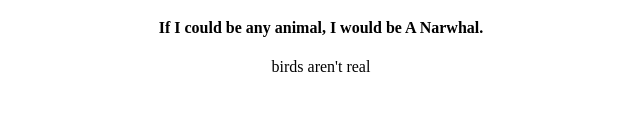
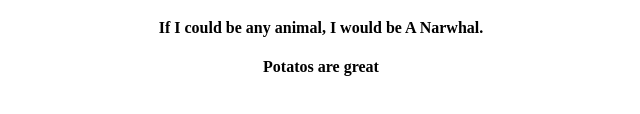
Before and after one commit to Kmann95/my-profile, a plain HTML site: page index.html in a window 1280 px wide. Shown: the part 290-404 px from the top of the page, 319-959 px from the left. Drawn offline with Linux system fonts and the light colour scheme.

Commit message:
Adding new placeholder

```diff
--- a/index.html
+++ b/index.html
@@ -15,8 +15,8 @@
                     <h4>My favorite color is Purple.</h4>
                     <h4>My favorite food is Tacos.</h4>
                     <h4>If I could be any animal, I would be A Narwhal.</h4>
+                    <h4>Potatos are great</h4>
 
-                    <p>birds aren't real</p>
             </div>
           </body>
         </html>
```
